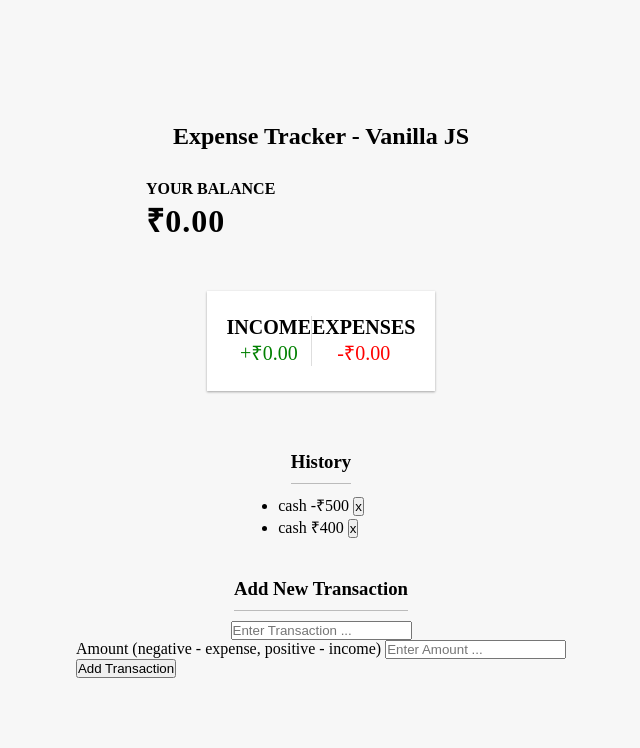
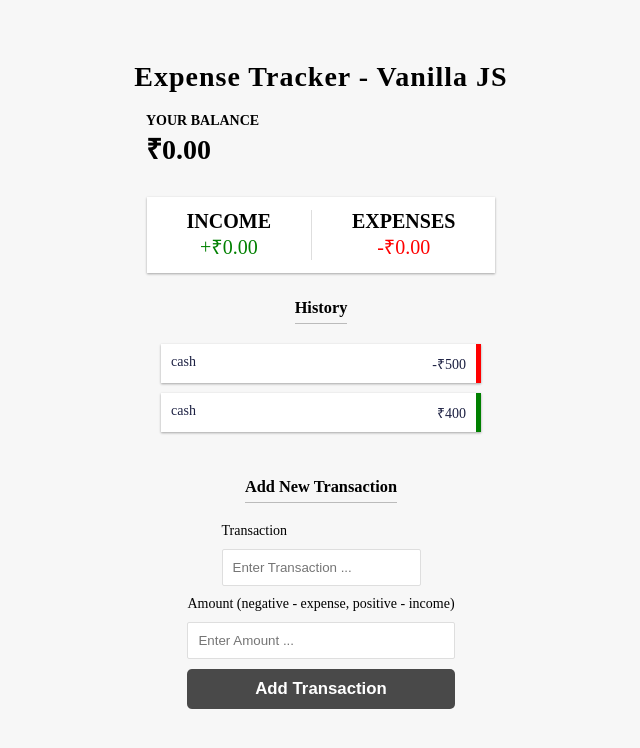
Before and after one commit to partha7978/Expense-Tracker, a plain HTML site: page index.html in a window 1280 px wide. Shown: the whole page, without its empty margins (319-959 px from the left). Drawn offline with Linux system fonts and the light colour scheme.

Commit message:
adding styles

```diff
--- a/index.html
+++ b/index.html
@@ -8,11 +8,11 @@
     <link rel="stylesheet" href="style.css">
 </head>
 <body>
-    <h2>Expense Tracker - Vanilla JS</h2>
+    <h1>Expense Tracker - Vanilla JS</h1>
 
     <div class="container">
         <h4>Your Balance</h4>
-        <h1 id = "balance">₹0.00</h1>
+        <h2 id = "balance">₹0.00</h2>
     </div>
 
     <div class="exp-container">
@@ -42,9 +42,9 @@
     <h3>Add New Transaction</h3>
     <form action="#" id="form">
         <div class="form-control">
-            <label for="transacrtion">
+            <label for="transacrtion">Transaction</label>
                 <input type="transacrtion" id="text" placeholder="Enter Transaction ...">
-            </label>
+
 
         </div>
     </form>
--- a/style.css
+++ b/style.css
@@ -4,24 +4,27 @@
   box-sizing: border-box;
 }
 html {
-    font-size:16px;
+  font-size: 14px;
 }
 
 body {
-
-
   background-color: #f7f7f7;
   display: flex;
   flex-direction: column;
   align-items: center;
-    justify-content:center;
+  justify-content: center;
   min-height: 100vh;
   margin: 0;
 }
 
 .container {
-    margin: 30px  auto;
+  margin: 20px auto;
   width: 350px;
+  text-align: left;
+}
+
+.container h2 {
+  font-size: 2rem;
 }
 
 h1 {
@@ -30,31 +33,35 @@ h1 {
 }
 
 h3 {
-    border-bottom:  1px solid #bbb;
-    padding-bottom: 10px;
-    margin: 40px 0 10px;
+  border-bottom: 1px solid #bbb;
+  padding-bottom: 5px;
+  margin: 15px 0 10px;
+  align-content: left;
 }
 
 h4 {
   text-transform: uppercase;
+  text-align: left;
 }
 
 .exp-container {
   background-color: #fff;
-    box-shadow: 0 1px 3px rgba(0, 0, 0, 0.12), 0 1px 2px rgba(0, 0, 0,0.24);
-    padding: 20px;
+  box-shadow: 0 1px 3px rgba(0, 0, 0, 0.12), 0 1px 2px rgba(0, 0, 0, 0.24);
+  padding: 13px 20px;
   display: flex;
   justify-content: space-between;
-    margin: 20px 0;
+  margin: 10px 0;
 }
 
 .exp-container > div {
   flex: 1;
   text-align: center;
+  margin: 0 20px;
 }
 
-.exp-container > div:first-of-type{
+.exp-container > div:first-of-type {
   border-right: 1px solid #dedede;
+  padding-right: 40px;
 }
 
 .money {
@@ -68,3 +75,76 @@ h4 {
 .money-minus {
   color: red;
 }
+
+label {
+  display: inline-block;
+  margin: 10px 0;
+}
+
+input {
+  border: 1px solid #dedede;
+  border-radius: 2px;
+  display: block;
+  padding: 10px;
+  width: 100%;
+}
+
+.btn {
+  cursor: pointer;
+  background-color: rgb(73, 73, 73);
+  color: #fff;
+  border: 0;
+  display: block;
+  width: 100%;
+  margin: 10px 0 30px;
+  padding: 10px;
+  border-radius: 5px;
+  font-size: 1.2rem;
+  font-weight: bold;
+}
+.btn:focus,
+.delete-button:focus {
+  outline: 0;
+}
+
+.list {
+  list-style: none;
+  margin-bottom: 20px;
+}
+
+.list li {
+  background-color: #fff;
+  box-shadow: 0 1px 3px rgba(0, 0, 0, 0.12), 0 1px 2px rgba(0, 0, 0, 0.24);
+  color: #1c2042;
+  display: flex;
+  justify-content: space-between;
+  position: relative;
+  padding: 10px;
+  margin: 10px 0;
+  width: 320px;
+}
+.list li.plus {
+  border-right: 5px solid green;
+}
+.list li.minus {
+  border-right: 5px solid red;
+}
+
+.delete-btn {
+  cursor: pointer;
+  background-color: red;
+  border: 0;
+  color: #ffff;
+  font-size: 1.5rem;
+  padding: 2px 5px;
+  position: absolute;
+  top: 50%;
+  left: 0%;
+  transform: translate(-100%, -50%);
+  opacity: 0;
+  transition: opacity 0.3s ease;
+}
+
+.list li:hover .delete-btn {
+  opacity: 1;
+}
```
Lines whose indentation alone changed are shown as unchanged.
